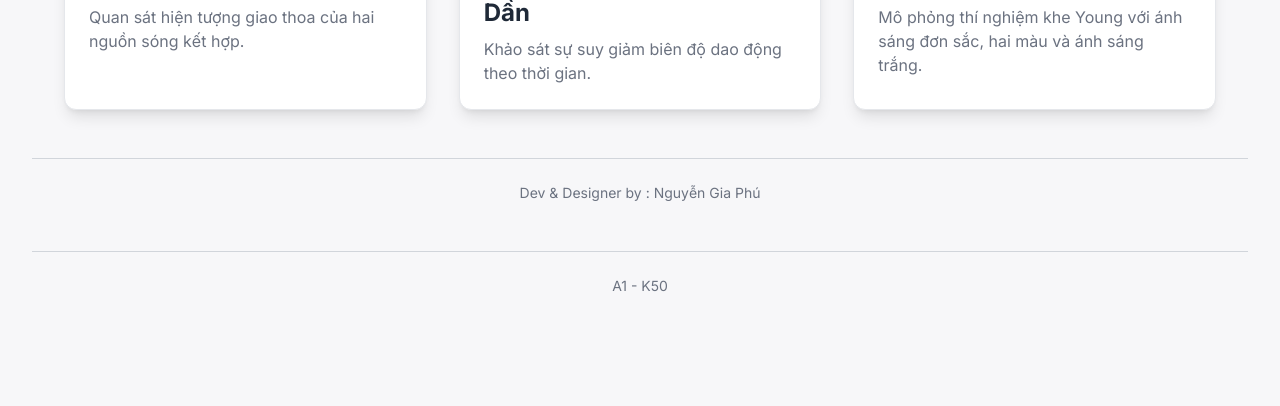
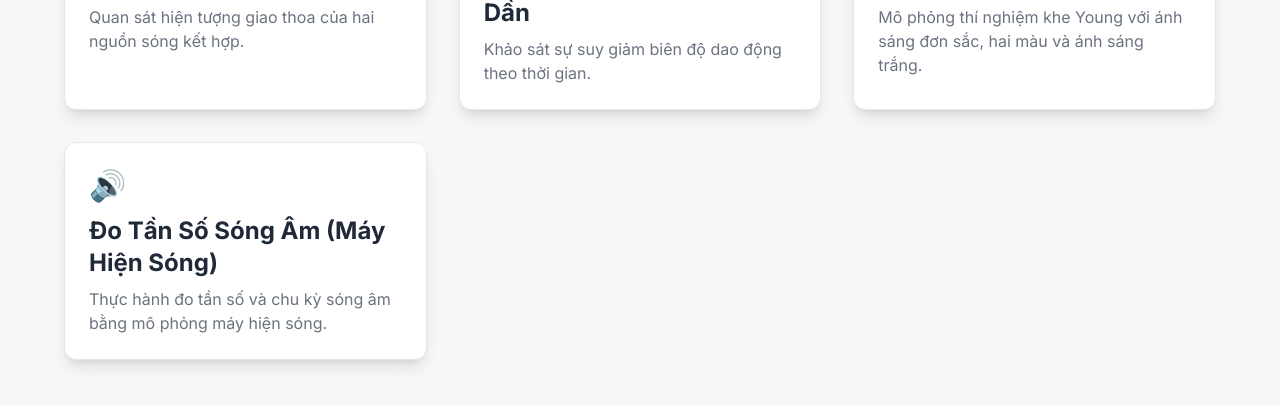
Before and after one commit to vnaleo242-ops/ngp, a plain HTML site: page index.html in a window 1280 px wide. Shown: the part 546-952 px from the top of the page. Before the commit the page ends 874 px from the top, so only its background shows below. Drawn offline with nearby package versions, Linux system fonts and the light colour scheme.

Commit message:
Update index.html

```diff
--- a/index.html
+++ b/index.html
@@ -66,6 +66,11 @@
                 <h2 class="text-2xl font-bold text-gray-800 mb-2">Giao Thoa Sóng Ánh Sáng</h2>
                 <p class="text-gray-500">Mô phỏng thí nghiệm khe Young với ánh sáng đơn sắc, hai màu và ánh sáng trắng.</p>
             </a>
+            <a href="đo tần số sóng âm.html" class="card block p-6 bg-white rounded-xl shadow-lg border border-gray-200 hover:border-blue-500">
+                <div class="text-3xl mb-3">🔊</div>
+                <h2 class="text-2xl font-bold text-gray-800 mb-2">Đo Tần Số Sóng Âm (Máy Hiện Sóng)</h2>
+                <p class="text-gray-500">Thực hành đo tần số và chu kỳ sóng âm bằng mô phỏng máy hiện sóng.</p>
+            </a>
 
         </div>
     </main>
```
